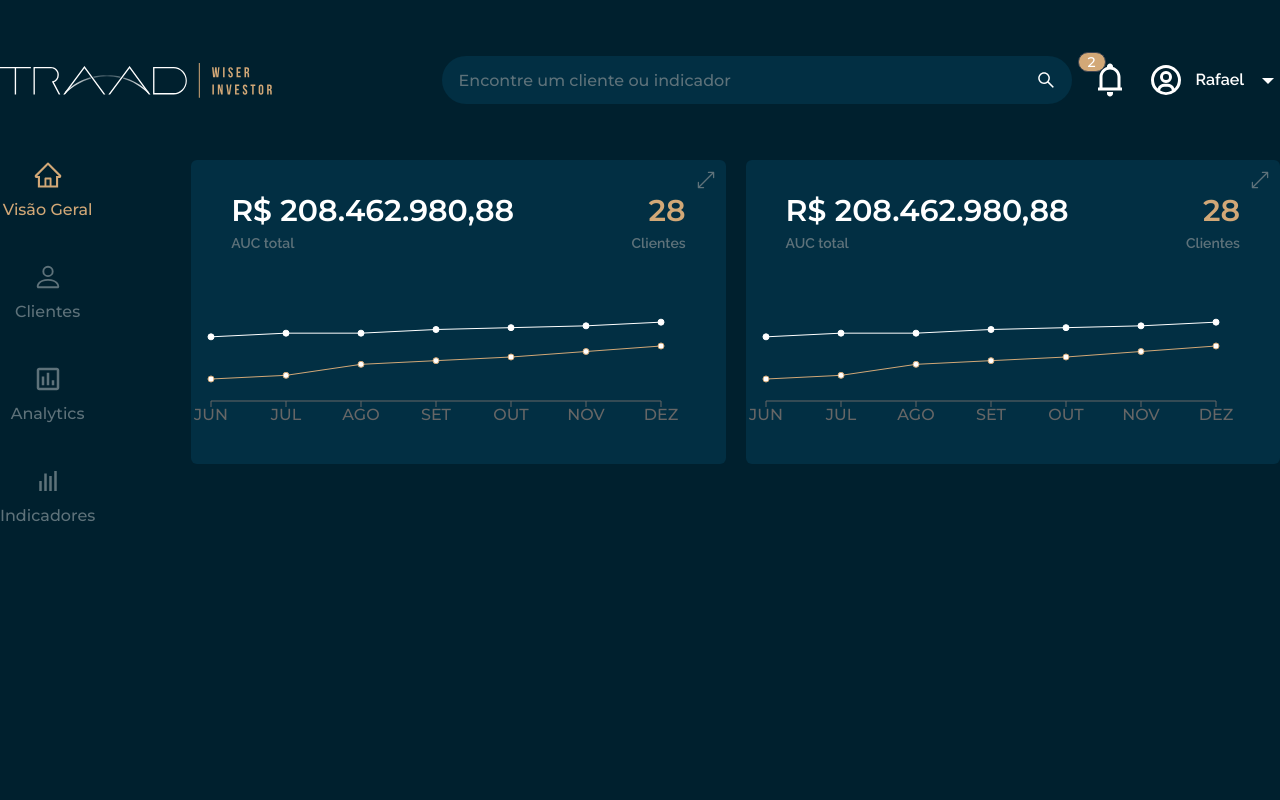
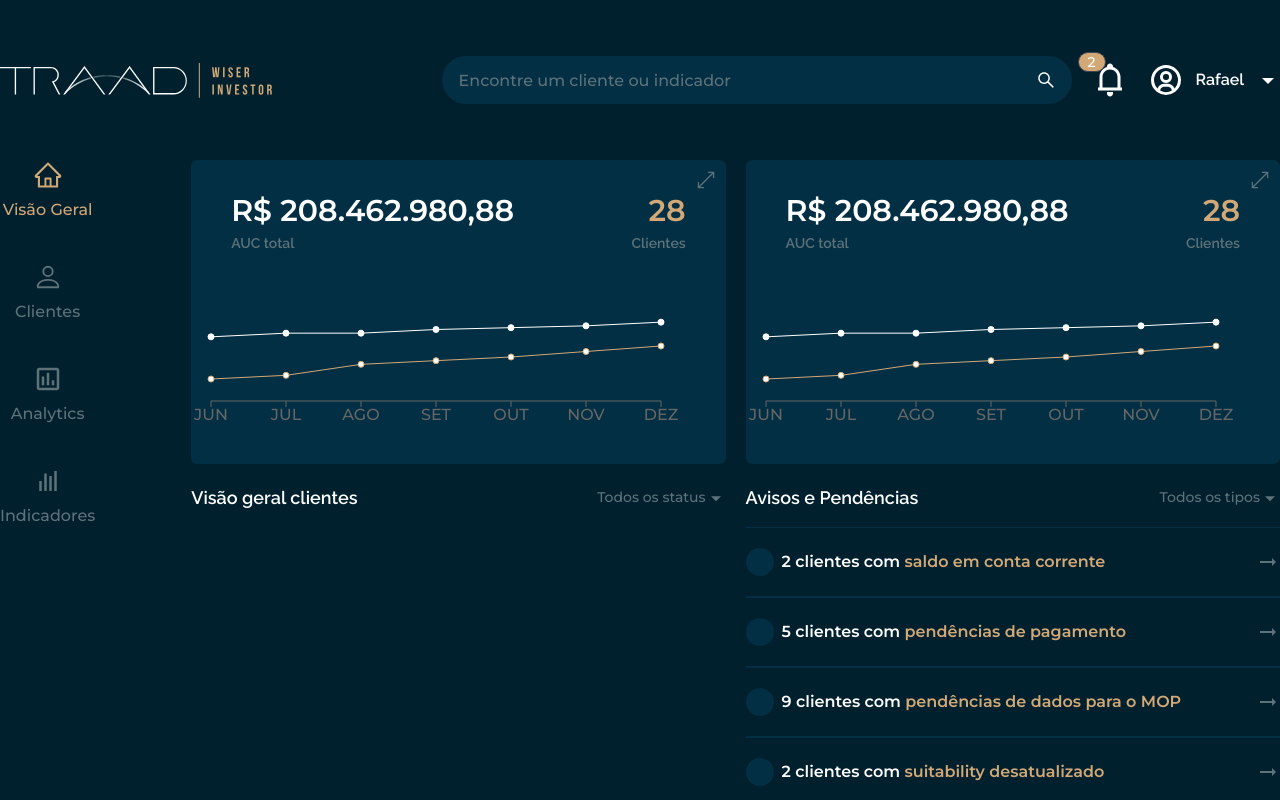
Before and after one commit to martinsmarcos6/boilerplate-nextjs, a Next.js app: page / in a window 1280 px wide. Shown: the top 800 px of the page. Built offline with nearby package versions, Linux system fonts and the light colour scheme; no server answers.

Commit message:
feat: add notices and pending widget

```diff
--- /dev/null
+++ b/src/components/tables/CustomersOverview.tsx
@@ -0,0 +1,21 @@
+import React from 'react';
+
+import { RiArrowDownSFill } from 'react-icons/ri';
+
+const CustomersOverview = () => {
+  return (
+    <div>
+      <div className="flex justify-between items-center mb-4">
+        <span className="text-primary-text text-lg font-[Raleway] font-semibold">
+          Visão geral clientes
+        </span>
+        <div className="text-secondary-text flex cursor-pointer font-medium text-sm items-center">
+          <span>Todos os status</span>
+          <RiArrowDownSFill className="text-xl" />
+        </div>
+      </div>
+    </div>
+  );
+};
+
+export default CustomersOverview;
--- /dev/null
+++ b/src/components/tables/NoticesAndPendingWidget.tsx
@@ -0,0 +1,46 @@
+import React from 'react';
+
+import { MdOutlineArrowRightAlt } from 'react-icons/md';
+import { RiArrowDownSFill } from 'react-icons/ri';
+
+const NoticesAndPendingWidget = () => {
+  return (
+    <div>
+      <div className="flex justify-between items-center mb-4">
+        <span className="text-primary-text text-lg font-[Raleway] font-semibold">
+          Avisos e Pendências
+        </span>
+        <div className="text-secondary-text flex cursor-pointer font-medium text-sm items-center">
+          <span>Todos os tipos</span>
+          <RiArrowDownSFill className="text-xl" />
+        </div>
+      </div>
+      <div className="">
+        {[
+          'saldo em conta corrente',
+          'pendências de pagamento',
+          'pendências de dados para o MOP',
+          'suitability desatualizado',
+          'cadastros desatualizados',
+          'saldo em conta corrente',
+        ].map((item, index) => (
+          <div
+            className="flex items-center border-y-[1px] border-y-neutral py-5 justify-between"
+            key={index}
+          >
+            <div className="flex items-center gap-2">
+              <div className="w-7 h-7 rounded-full bg-neutral" />
+              <span className="text-primary-text font-semibold">
+                {1 + Math.floor(Math.random() * 10)} clientes com{' '}
+                <span className="text-primary">{item}</span>
+              </span>
+            </div>
+            <MdOutlineArrowRightAlt className="text-secondary-text text-2xl cursor-pointer" />
+          </div>
+        ))}
+      </div>
+    </div>
+  );
+};
+
+export default NoticesAndPendingWidget;
--- a/src/pages/index.tsx
+++ b/src/pages/index.tsx
@@ -1,15 +1,19 @@
 import React from 'react';
 
 import DashboardChart from '../components/charts/auc-total';
+import CustomersOverview from '../components/tables/CustomersOverview';
+import NoticesAndPendingWidget from '../components/tables/NoticesAndPendingWidget';
 import { withSSRGuest } from '../guards/withSSRGuest';
 import ModuleWrapper from '../layouts/ModuleWrapper';
 
 const Index = () => {
   return (
     <ModuleWrapper>
-      <main className="grid grid-cols-2 grid-rows-2 gap-5 pb-8">
+      <main className="grid grid-cols-2 grid-rows-1 gap-5 pb-24">
         <DashboardChart />
         <DashboardChart />
+        <CustomersOverview />
+        <NoticesAndPendingWidget />
       </main>
     </ModuleWrapper>
   );
```
